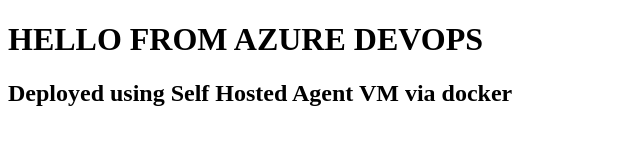
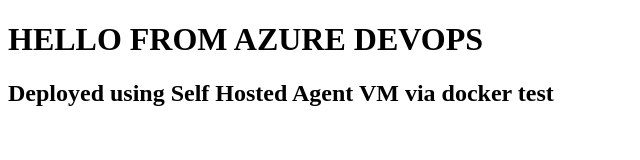
Before and after one commit to Ashutoshdocs/AZURE_PIPELINE02, a plain HTML site: page ProjectTwo/index.html in a window 1280 px wide. Shown: the full height of the page, 0-640 px from the left. Drawn offline with Linux system fonts and the light colour scheme.

Commit message:
Update index.html

```diff
--- a/ProjectTwo/index.html
+++ b/ProjectTwo/index.html
@@ -7,7 +7,7 @@
 
 <h1>HELLO FROM AZURE DEVOPS</h1>
 
-<h2>Deployed using Self Hosted Agent VM via docker</h2>
+<h2>Deployed using Self Hosted Agent VM via docker test</h2>
 
 </body>
 </html>
```
